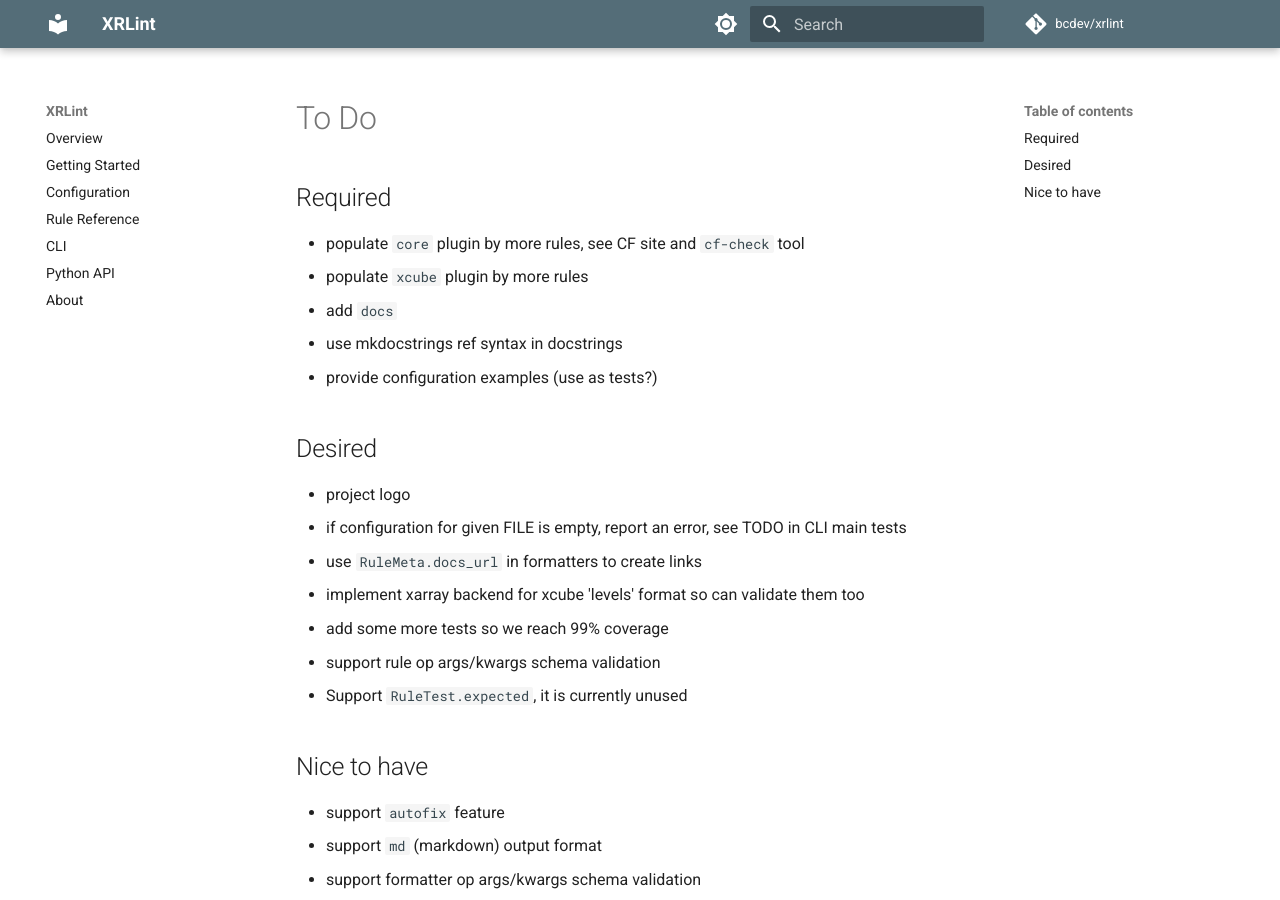
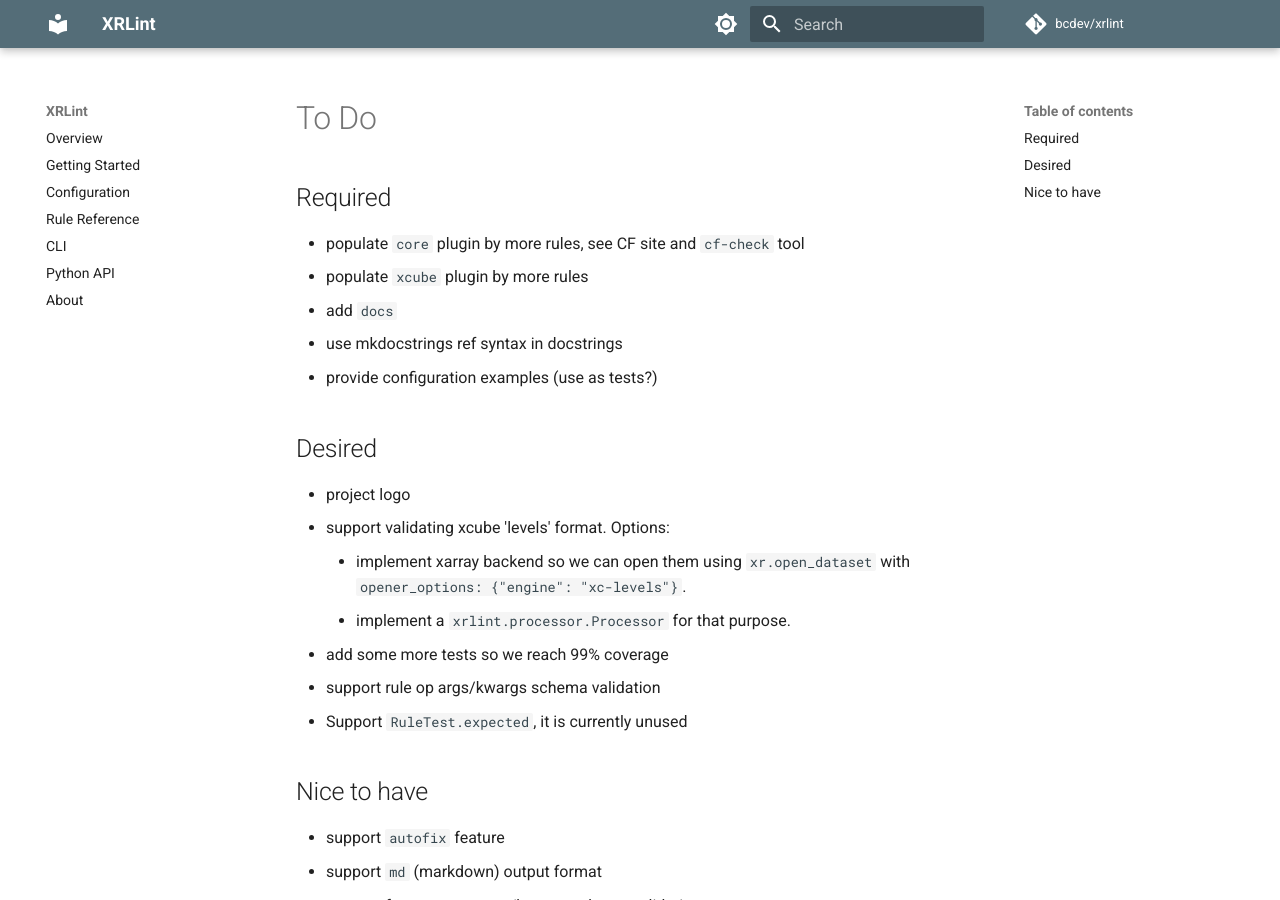
Before and after one commit to bcdev/xrlint, an MkDocs documentation site: the page built from docs/todo.md, in a window 1280 px wide and 900 px high. Built offline with MkDocs 1.6.1 and Material for MkDocs 9.7.7, drawn with Linux system fonts in a browser that asks for light colours; comment, search, counter and statistics services are not loaded.

```diff
--- a/docs/todo.md
+++ b/docs/todo.md
@@ -11,11 +11,10 @@
 ## Desired
 
 - project logo
-- if configuration for given FILE is empty,
-  report an error, see TODO in CLI main tests
-- use `RuleMeta.docs_url` in formatters to create links
-- implement xarray backend for xcube 'levels' format
-  so can validate them too
+- support validating xcube 'levels' format. Options:
+    - implement xarray backend so we can open them using `xr.open_dataset`
+      with `opener_options: {"engine": "xc-levels"}`.
+    - implement a `xrlint.processor.Processor` for that purpose.
 - add some more tests so we reach 99% coverage
 - support rule op args/kwargs schema validation
 - Support `RuleTest.expected`, it is currently unused
```
Also changed, not shown: CHANGES.md (+1 -1 lines).
